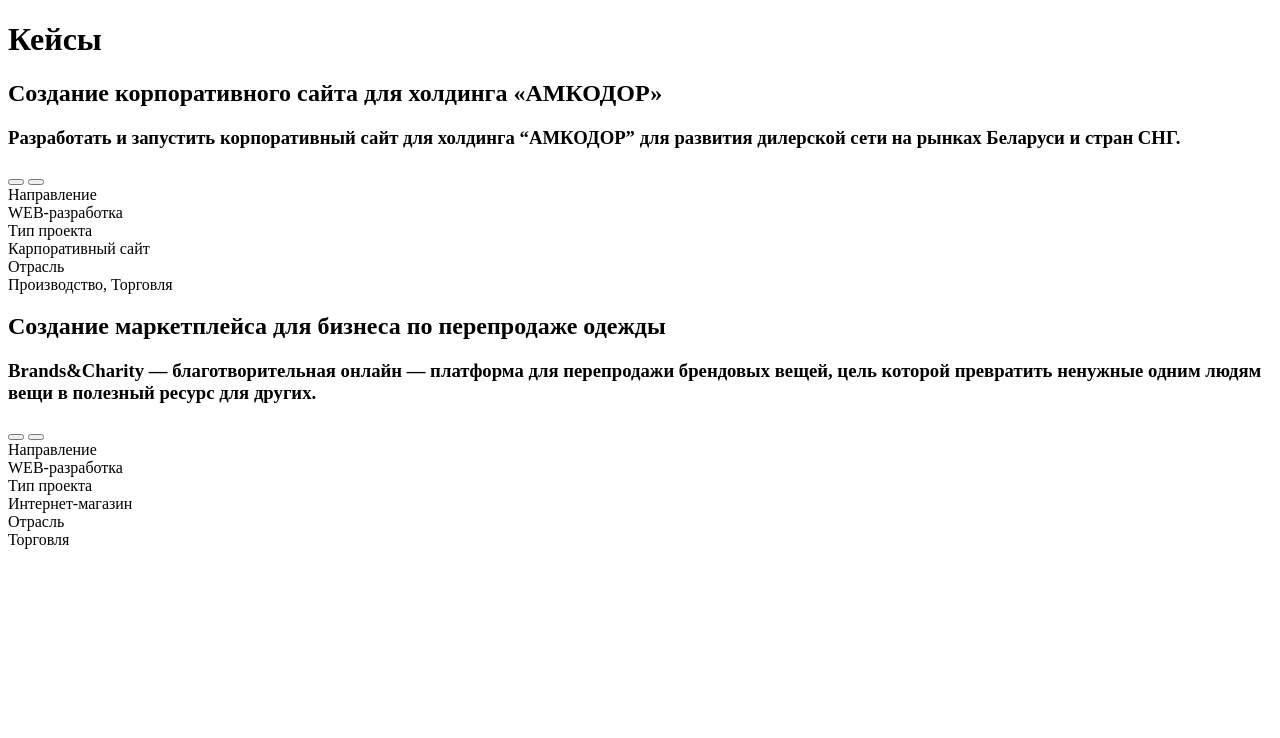
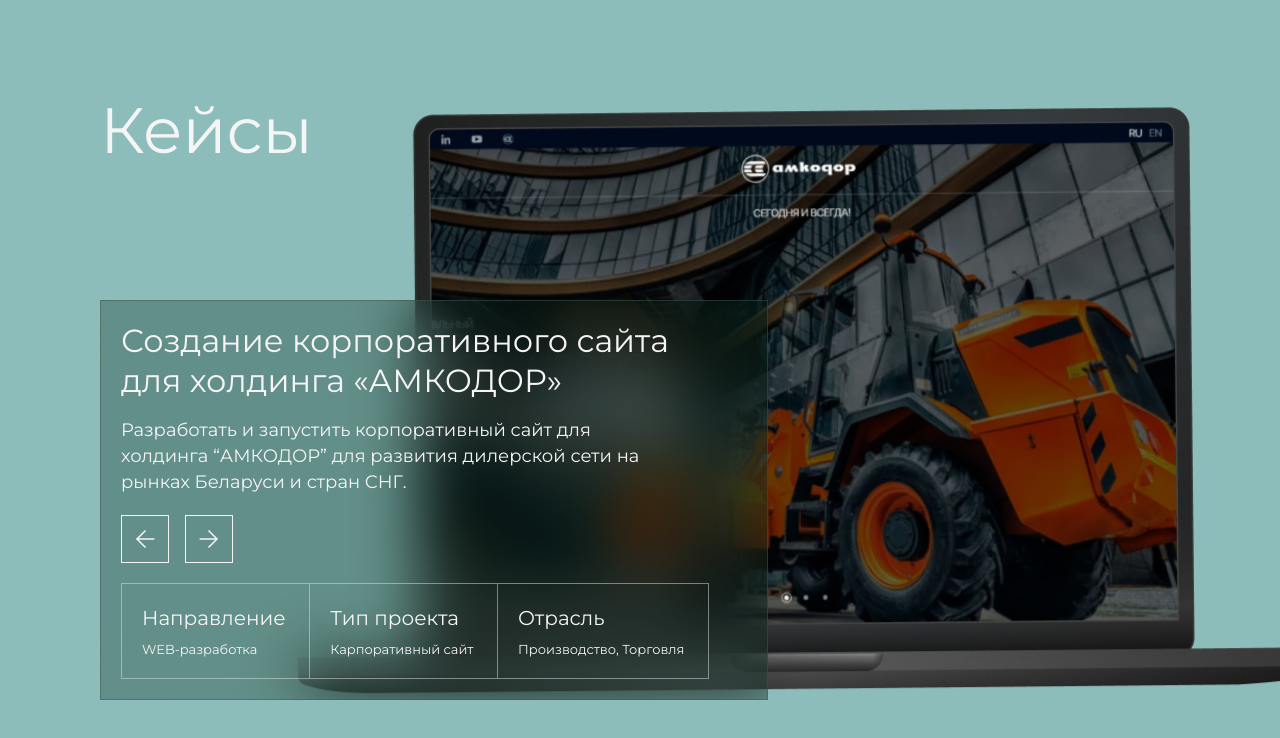
Before and after one commit to DShevv/seobility_slider, a website built with webpack: page src/index.html in a window 1280 px wide. Built offline with nearby package versions, Linux system fonts and the light colour scheme.

Commit message:
add styles

```diff
--- a/src/styles/style.sass
+++ b/src/styles/style.sass
@@ -1,2 +1,158 @@
 @import ./colors
 @import ./fonts
+
+body
+  padding: 0
+  margin: 0
+  height: 100vh
+  box-sizing: border-box
+  font-family: "Montserrat", sans-serif
+  overflow: hidden
+  display: flex
+  justify-content: center
+  background-color: $light-green
+
+.container
+  position: relative
+  width: 1440px
+  height: 100%
+  padding: 100px
+  overflow: hidden
+  display: flex
+  flex-direction: column
+  box-sizing: border-box
+
+  .title
+    @include h1
+    margin: 0
+    z-index: 3
+
+.slides
+  width: 100%
+  height: 100%
+  display: flex
+  overflow: visible
+  column-gap: 100vw
+
+.slide
+  position: relative
+  min-width: 100%
+  height: 100%
+  display: flex
+  align-items: flex-end
+
+  .slide-mockup
+    position: absolute
+    left: 50%
+    top: 50%
+    transform: translate(-34%, -55%)
+    width: 1024px
+    height: 587px
+    background-size: contain
+    background-position: center
+    background-repeat: no-repeat
+    z-index: 5
+
+  &[data-color="green"] .slide-mockup
+    background-image: url("../assets/mockup-amcodor.png")
+
+  &[data-color="purple"] .slide-mockup
+    background-image: url("../assets/mockup-shop.png")
+
+  &__caption
+    width: 668px
+    padding: 20px
+    background: linear-gradient(0deg, rgba(0, 37, 23, 0.3), rgba(0, 37, 23, 0.3))
+    background-blend-mode: normal, multiply
+    border: 0.5px solid rgba(64, 89, 80, 0.5)
+    backdrop-filter: blur(30px)
+    z-index: 10
+    box-sizing: border-box
+
+  &-title
+    @include h2
+    margin: 0
+    margin-bottom: 16px
+    max-width: 570px
+
+  &-subtitle
+    @include h3
+    margin: 0
+    margin-bottom: 20px
+    max-width: 100%
+
+  &[data-color="green"] .slide-subtitle
+    max-width: 530px
+  &__pagination
+    margin-bottom: 20px
+    display: flex
+    column-gap: 16px
+
+    &-button
+      width: 48px
+      height: 48px
+      background-image: url("../assets/arrow.svg")
+      background-position: center
+      background-repeat: no-repeat
+      background-size: initial
+      border: 1px solid $text
+      background-color: transparent
+      outline: none
+      cursor: pointer
+      transition: all .2s
+
+      &:hover
+        background-position: 58% center
+
+    &-button.left
+      transform: rotate(180deg)
+
+  &__about
+    display: flex
+    width: 588px
+
+    &__item
+      display: flex
+      flex-direction: column
+      padding: 20px
+      flex: 1 1 auto
+      border: 1px solid rgba(226, 226, 226, 0.5)
+
+      &:nth-last-child(2n)
+        border-left: none
+        border-right: none
+
+      &-title
+        @include pag-title
+        margin-bottom: 8px
+
+      &-caption
+        @include pag-caption
+
+  &__bubbles
+    position: relative
+
+    &-item
+      background: linear-gradient( rgba(225, 255, 244, 0.3) 1.1%, rgba(20, 54, 41, 0) 108.32%), radial-gradient(32.42% 32.42% at 46.83% 18.92%, rgba(255, 255, 255, 0.147) 0%, rgba(100, 117, 110, 0) 100%), linear-gradient( rgba(68, 104, 90, 0.65), rgba(68, 104, 90, 0.65))
+      background-blend-mode: normal, normal, normal, multiply
+      box-shadow: 8px 24px 60px rgba(21, 53, 30, 0.1), inset 2.29395px 2.29395px 2.29395px rgba(73, 100, 87, 0.05)
+      backdrop-filter: blur(30px)
+      border-radius: 50%
+      position: absolute
+
+      &[data-color="purple"]
+        background: linear-gradient(rgba(165, 185, 255, 0.24) 1.1%, rgba(119, 124, 138, 0) 108.32%), radial-gradient(32.42% 32.42% at 46.83% 18.92%, rgba(255, 255, 255, 0.147) 0%, rgba(62, 75, 119, 0) 100%), linear-gradient(rgba(141, 104, 177, 0.4), rgba(141, 104, 177, 0.4))
+        background-blend-mode: normal, normal, normal, multiply
+        box-shadow: 29px 54px 56px rgba(36, 52, 102, 0.25), inset 2.29395px 2.29395px 2.29395px rgba(84, 101, 157, 0.1)
+        backdrop-filter: blur(60px)
+
+      &::before
+        content: ""
+        position: absolute
+        top: 0
+        left: 0
+        width: 100%
+        height: 100%
+        border-radius: 50%
+        background-image: url("../assets/glass.png")
+        opacity: 0.02
```
